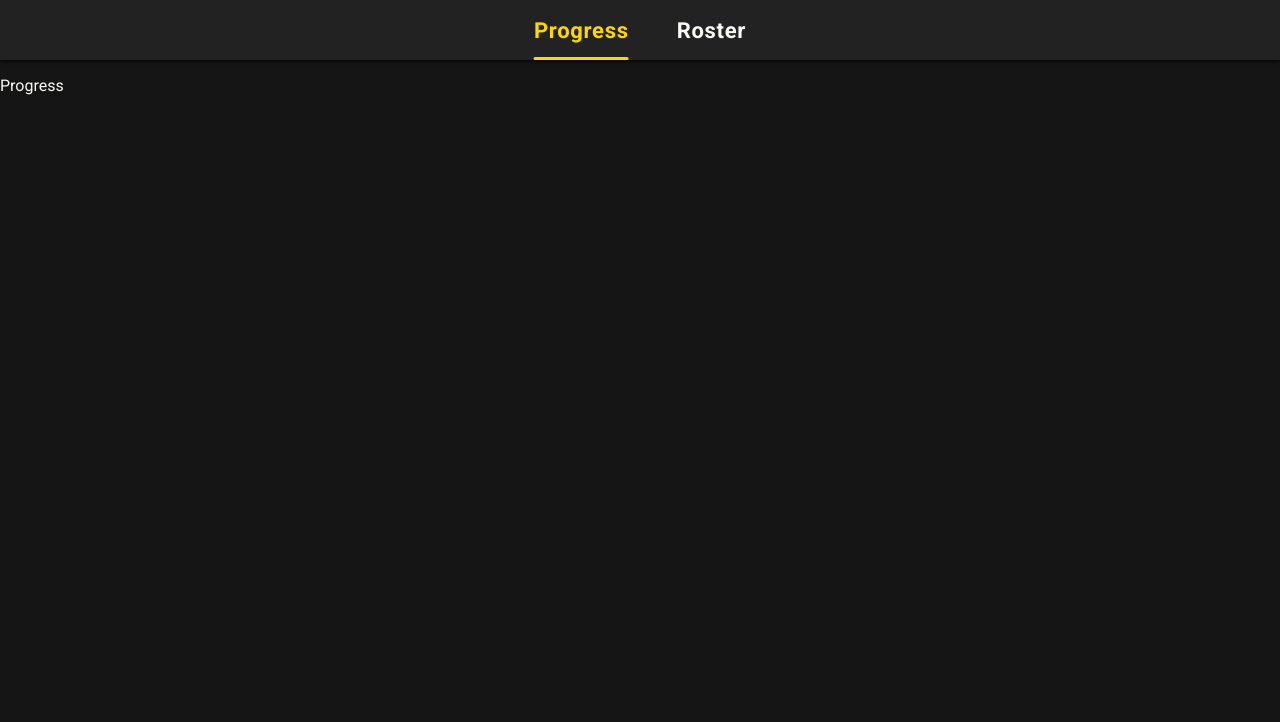
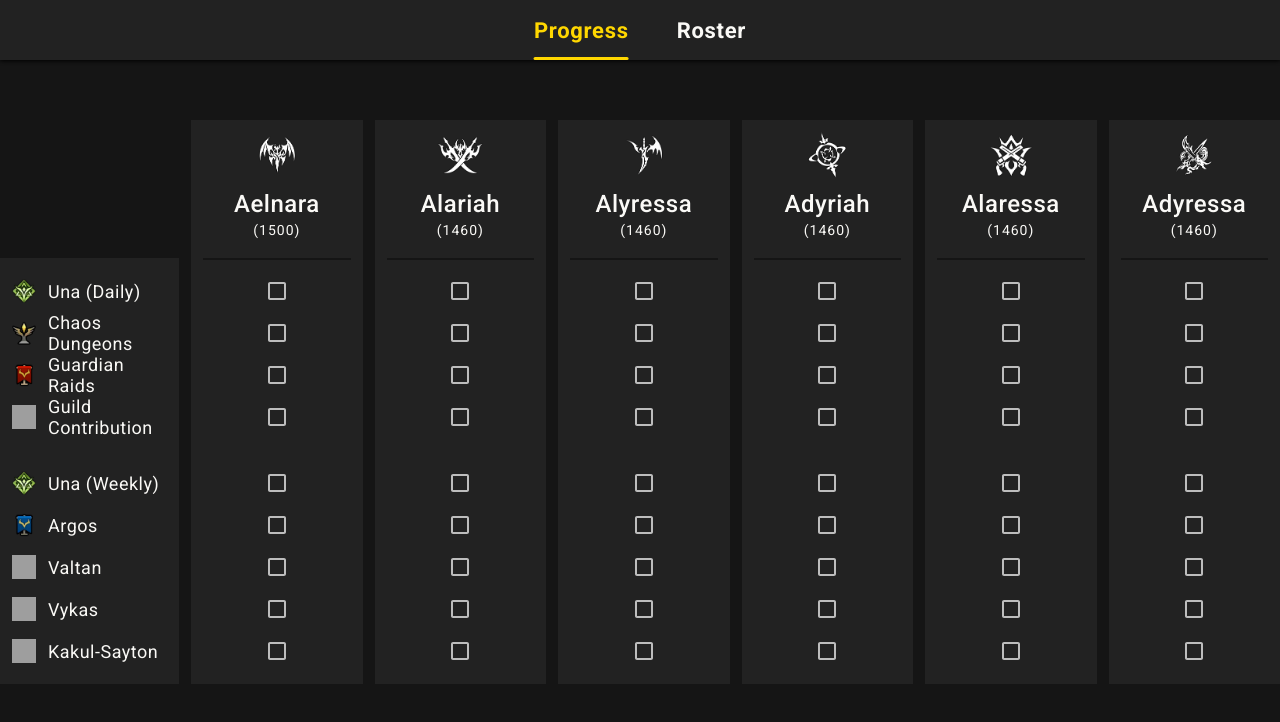
Before and after one commit to Aelnara/loa-tracker, a React (Create React App) app: page / in a window 1280 px wide. Shown: the top 722 px of the page. Built offline with nearby package versions, Linux system fonts and the light colour scheme; grey boxes are pictures that could not be loaded.

Commit message:
feat: Progress layout with dndkit

```diff
--- a/src/sections/Progress/Progress.tsx
+++ b/src/sections/Progress/Progress.tsx
@@ -1,11 +1,119 @@
-import React from 'react';
+/** @jsxImportSource @emotion/react */
+import React, { useContext } from 'react';
+import { css } from '@emotion/react';
+import Colors from '../../constants/Colors';
+import { RosterContext, RosterContextType } from '../../contexts/RosterContext';
+import { DndContext, closestCenter, KeyboardSensor, PointerSensor, useSensor, useSensors, DragEndEvent } from '@dnd-kit/core';
+import { arrayMove, SortableContext, sortableKeyboardCoordinates, horizontalListSortingStrategy } from '@dnd-kit/sortable';
+import { restrictToHorizontalAxis } from '@dnd-kit/modifiers';
+import CharacterProgress from './CharacterProgress';
+import daily_una from '../../assets/icons/progression/daily_una.png';
+import daily_chaos from '../../assets/icons/progression/daily_chaos.png';
+import daily_guardian from '../../assets/icons/progression/daily_guardian.png';
+import daily_sylmael from '../../assets/icons/progression/daily_sylmael.png';
+import weekly_abyssal_raid from '../../assets/icons/progression/weekly_abyssal_raid.png';
+import weekly_legion_raid from '../../assets/icons/progression/weekly_legion_raid.png';
 
 const Progress: React.FC = () => {
+    const { roster, dispatch } = useContext(RosterContext) as RosterContextType;
+    const sensors = useSensors(useSensor(PointerSensor, { activationConstraint: { distance: 10 } }), useSensor(KeyboardSensor, { coordinateGetter: sortableKeyboardCoordinates }));
+
+    function handleDragEnd(event: DragEndEvent) {
+        const { active, over } = event;
+
+        if (over && active.id !== over.id) {
+            const oldIndex = roster.findIndex((char) => char.id === active.id);
+            const newIndex = roster.findIndex((char) => char.id === over.id);
+            const newOrder = arrayMove(roster, oldIndex, newIndex);
+            dispatch({ type: 'REORDER_ROSTER', payload: newOrder });
+        }
+    }
+
     return (
-        <div>
-            <p>Progress</p>
+        <div css={containerStyles}>
+            <div css={tasksContainerStyles}>
+                <div css={taskContainerStyles}>
+                    <img css={taskIconStyles} src={daily_una} alt="task-icon" />
+                    <p css={taskLabelStyles}>Una (Daily)</p>
+                </div>
+                <div css={taskContainerStyles}>
+                    <img css={taskIconStyles} src={daily_chaos} alt="task-icon" />
+                    <p css={taskLabelStyles}>Chaos Dungeons</p>
+                </div>
+                <div css={taskContainerStyles}>
+                    <img css={taskIconStyles} src={daily_guardian} alt="task-icon" />
+                    <p css={taskLabelStyles}>Guardian Raids</p>
+                </div>
+                <div css={taskContainerStyles} style={{ marginBottom: 24 }}>
+                    <img css={taskIconStyles} src={daily_sylmael} alt="task-icon" />
+                    <p css={taskLabelStyles}>Guild Contribution</p>
+                </div>
+
+                <div css={taskContainerStyles}>
+                    <img css={taskIconStyles} src={daily_una} alt="task-icon" />
+                    <p css={taskLabelStyles}>Una (Weekly)</p>
+                </div>
+                <div css={taskContainerStyles}>
+                    <img css={taskIconStyles} src={weekly_abyssal_raid} alt="task-icon" />
+                    <p css={taskLabelStyles}>Argos</p>
+                </div>
+                <div css={taskContainerStyles}>
+                    <img css={taskIconStyles} src={weekly_legion_raid} alt="task-icon" />
+                    <p css={taskLabelStyles}>Valtan</p>
+                </div>
+                <div css={taskContainerStyles}>
+                    <img css={taskIconStyles} src={weekly_legion_raid} alt="task-icon" />
+                    <p css={taskLabelStyles}>Vykas</p>
+                </div>
+                <div css={taskContainerStyles}>
+                    <img css={taskIconStyles} src={weekly_legion_raid} alt="task-icon" />
+                    <p css={taskLabelStyles}>Kakul-Sayton</p>
+                </div>
+            </div>
+
+            <DndContext sensors={sensors} collisionDetection={closestCenter} onDragEnd={handleDragEnd} modifiers={[restrictToHorizontalAxis]}>
+                <SortableContext items={roster} strategy={horizontalListSortingStrategy}>
+                    {roster.map((character) => (
+                        <CharacterProgress key={character.id} character={character} />
+                    ))}
+                </SortableContext>
+            </DndContext>
         </div>
     );
 };
 
 export default Progress;
+
+const containerStyles = css`
+    display: flex;
+    justify-content: center;
+    margin-top: 60px;
+    margin-bottom: 60px;
+    gap: 12px;
+`;
+
+const tasksContainerStyles = css`
+    display: flex;
+    flex-direction: column;
+    background-color: ${Colors.GRAY_LIGHT};
+    padding: 12px;
+    margin-top: 138px;
+`;
+
+const taskContainerStyles = css`
+    height: 42px;
+    display: flex;
+    align-items: center;
+`;
+
+const taskIconStyles = css`
+    width: 24px;
+    height: 24px;
+`;
+
+const taskLabelStyles = css`
+    font-size: 18px;
+    letter-spacing: 0.5px;
+    padding-left: 12px;
+    margin: 0;
+`;
```
